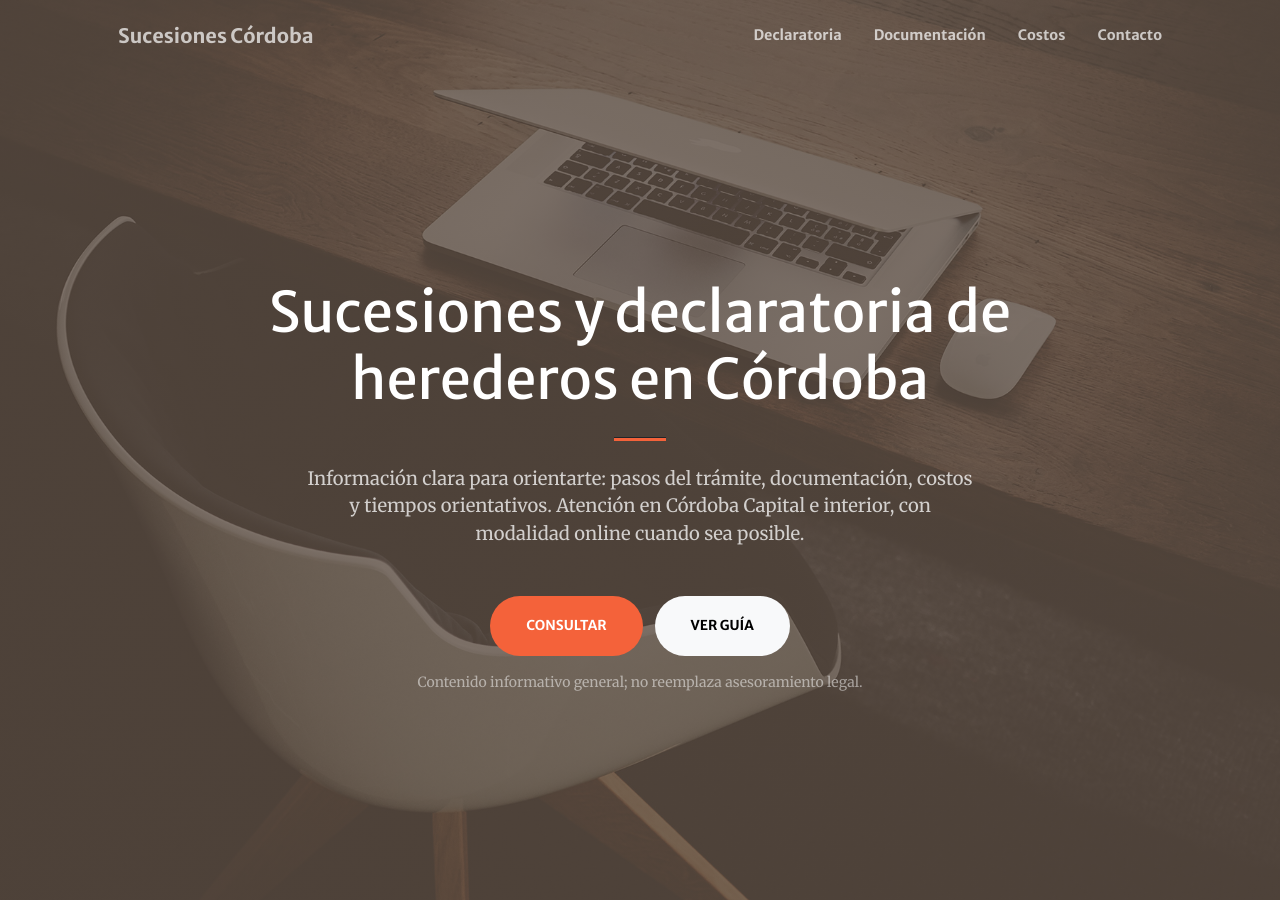
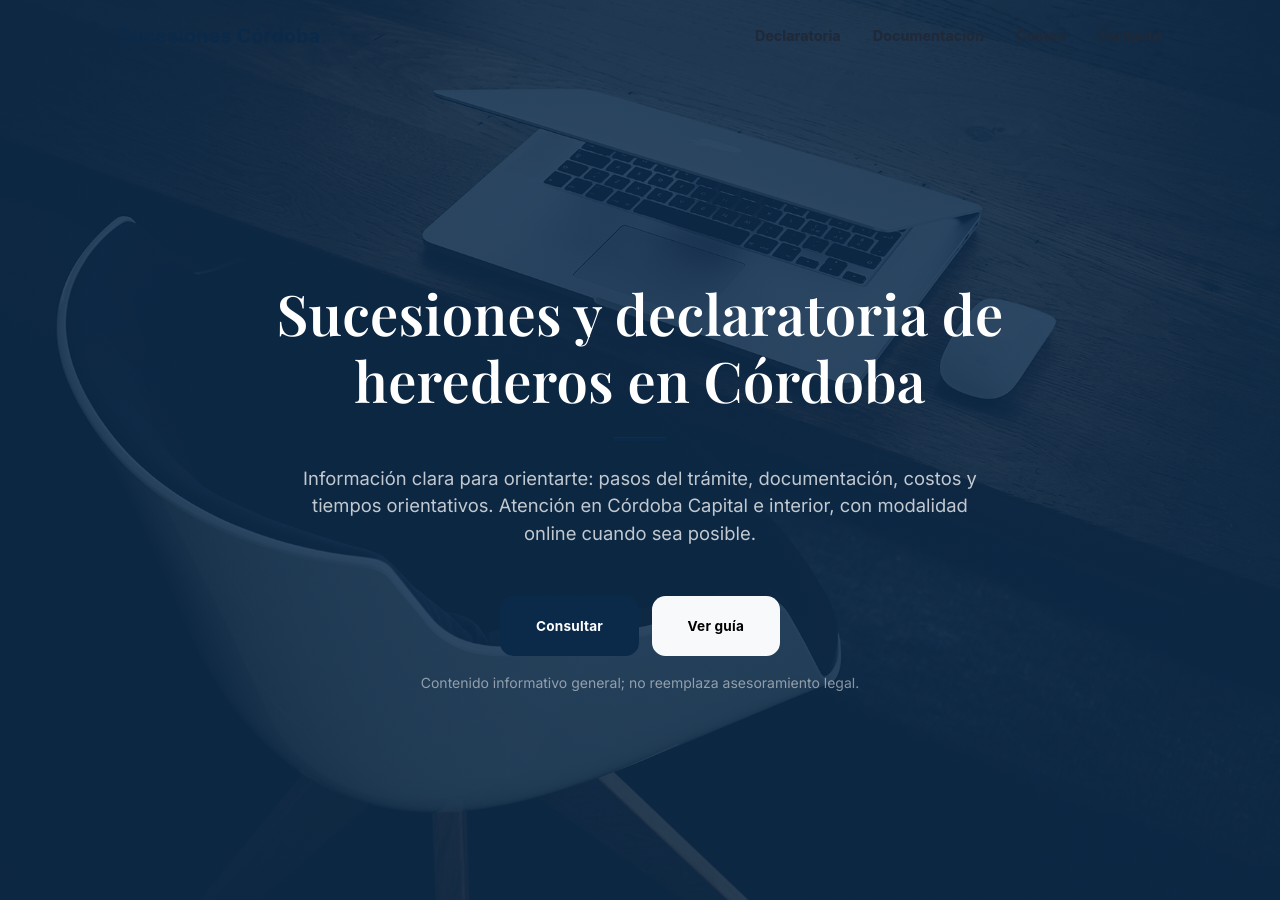
Before and after one commit to Elitedomainsx/sucesionescordoba, a Jekyll site: the page built from index.md, in a window 1280 px wide and 900 px high. Built offline with Jekyll 4.4.1, drawn with Linux system fonts in a browser that asks for light colours.

Commit message:
Add files via upload

```diff
--- a/_layouts/default.html
+++ b/_layouts/default.html
@@ -13,9 +13,10 @@
     <!-- Bootstrap Icons -->
     <link href="https://cdn.jsdelivr.net/npm/bootstrap-icons@1.11.3/font/bootstrap-icons.css" rel="stylesheet" />
 
-    <!-- Google fonts (Creative) -->
-    <link href="https://fonts.googleapis.com/css?family=Merriweather+Sans:400,700" rel="stylesheet" />
-    <link href="https://fonts.googleapis.com/css?family=Merriweather:400,300,300italic,400italic,700,700italic" rel="stylesheet" type="text/css" />
+    <!-- Google Fonts (legal reskin) -->
+    <link rel="preconnect" href="https://fonts.googleapis.com">
+    <link rel="preconnect" href="https://fonts.gstatic.com" crossorigin>
+    <link href="https://fonts.googleapis.com/css2?family=Inter:wght@400;500;600&family=Playfair+Display:wght@600;700&display=swap" rel="stylesheet" />
 
     <!-- Creative CSS (includes Bootstrap) -->
     <link href="/assets/creative/css/styles.css" rel="stylesheet" />
--- a/assets/css/site.css
+++ b/assets/css/site.css
@@ -1,30 +1,126 @@
-/* Site overrides (legal/editorial) */
+/* Site overrides — Legal reskin for Creative (Bootstrap 5) */
 
-/* Keep article pages readable */
-.article {
+:root{
+  --legal-primary:#0B2A4A;
+  --legal-primary-rgb:11,42,74;
+  --legal-text:#1F2937;
+  --legal-muted:#6B7280;
+  --legal-bg:#F5F7FA;
+  --legal-border:#E5E7EB;
+  --legal-link:#2563EB;
+
+  /* Bootstrap variables override */
+  --bs-primary: var(--legal-primary);
+  --bs-primary-rgb: var(--legal-primary-rgb);
+  --bs-link-color: var(--legal-link);
+  --bs-link-hover-color: #1D4ED8;
+  --bs-body-color: var(--legal-text);
+  --bs-body-bg: #ffffff;
+  --bs-border-color: var(--legal-border);
+  --bs-font-sans-serif: "Inter", system-ui, -apple-system, "Segoe UI", Roboto, Arial, sans-serif;
+}
+
+body{
+  font-family: var(--bs-font-sans-serif);
+  color: var(--legal-text);
+  background: #ffffff;
+}
+
+/* Headings: more "estudio jurídico" */
+h1,h2,h3,h4,h5,h6,
+.display-6,
+header.masthead h1, header.masthead .h1{
+  font-family: "Playfair Display", Georgia, "Times New Roman", serif;
+  letter-spacing: .2px;
+}
+
+/* Links */
+a{ color: var(--legal-link); }
+a:hover{ opacity: .95; }
+
+/* Navbar: calm + clear on white pages */
+#mainNav.navbar-shrink{
+  background:#ffffff !important;
+  border-bottom: 1px solid var(--legal-border);
+  box-shadow: 0 0.25rem 0.75rem rgba(0,0,0,.06);
+}
+#mainNav .navbar-brand{
+  color: var(--legal-primary) !important;
+  font-weight: 700;
+}
+#mainNav .navbar-nav .nav-item .nav-link{
+  color: var(--legal-text) !important;
+}
+#mainNav .navbar-nav .nav-item .nav-link:hover{
+  color: var(--legal-primary) !important;
+}
+
+/* Divider (Creative uses an orange hardcoded color) */
+hr.divider{
+  background-color: var(--legal-primary) !important;
+}
+
+/* Masthead overlay: remove warm brown, use navy overlay */
+header.masthead{
+  background: linear-gradient(to bottom, rgba(11,42,74,0.86) 0%, rgba(11,42,74,0.86) 100%),
+              url("/assets/creative/assets/img/bg-masthead.jpg") !important;
+  background-position: center !important;
+  background-repeat: no-repeat !important;
+  background-size: cover !important;
+}
+
+/* Buttons: less "agency", more professional */
+.btn-primary{
+  background-color: var(--legal-primary) !important;
+  border-color: var(--legal-primary) !important;
+}
+.btn-primary:hover{ filter: brightness(.95); }
+
+.btn-xl{
+  border-radius: 0.85rem !important;
+  text-transform: none !important;
+  letter-spacing: .2px;
+}
+
+/* Alerts: "Respuesta rápida" subtle */
+.alert{
+  border-radius: 12px;
+}
+.alert-primary{
+  background: #EEF4FF !important;
+  border: 1px solid #D6E4FF !important;
+  color: var(--legal-text) !important;
+}
+
+/* Article layout readability */
+.article{
   max-width: 860px;
 }
 .article-body p,
-.article-body li {
+.article-body li{
   line-height: 1.75;
   font-size: 1.05rem;
 }
-.article-body h2 { margin-top: 2rem; }
-.article-body h3 { margin-top: 1.25rem; }
+.article-body h2{ margin-top: 2rem; }
+.article-body h3{ margin-top: 1.25rem; }
 
 /* CTA box (subtle) */
-.cta-box {
+.cta-box{
   background: #ffffff;
+  border-color: var(--legal-border) !important;
+  border-radius: 16px !important;
 }
 
-/* Make footer calmer */
-.site-footer {
-  background: #0b0f14;
+/* Footer calmer */
+.site-footer{
+  background: #0B0F14;
 }
+.site-footer a{ color: #D1D5DB; }
+.site-footer a:hover{ color:#ffffff; }
 
 /* Small tweak: reduce masthead text width */
 .masthead .masthead-subheading,
-.masthead p {
+.masthead p{
   max-width: 52rem;
   margin-left: auto;
   margin-right: auto;
```
